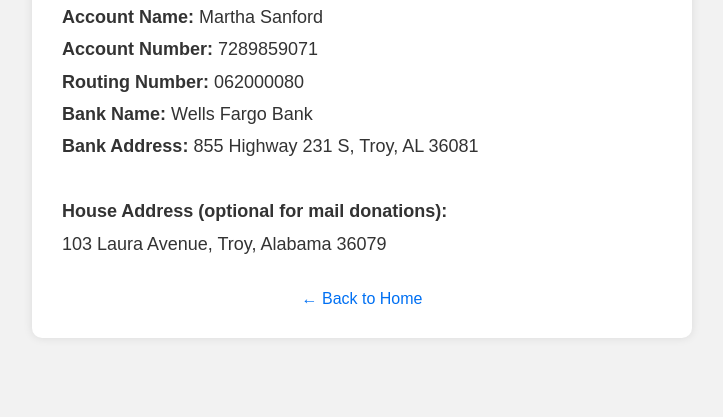
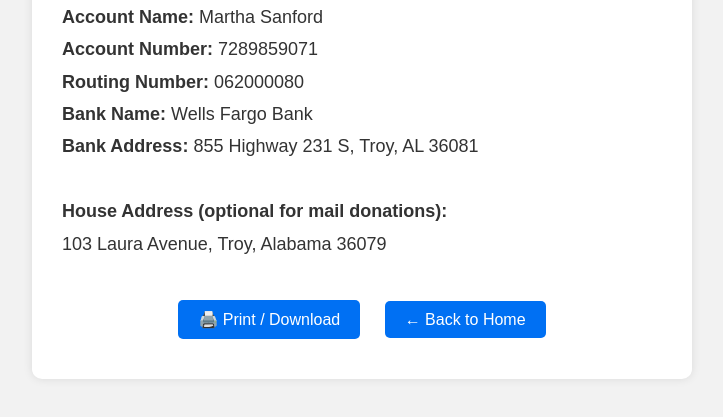
Before and after one commit to Honortribute/Jimmy-Mccallum-funeral, a plain HTML site: page donate.html in a window 1280 px wide. Shown: the part 137-554 px from the top of the page, without its empty margins (278-1001 px from the left). Drawn offline with Linux system fonts and the light colour scheme.

Commit message:
Update donate.html

```diff
--- a/donate.html
+++ b/donate.html
@@ -9,8 +9,14 @@
     .container { background: #fff; padding: 30px; max-width: 600px; margin: auto; border-radius: 10px; box-shadow: 0 0 10px rgba(0,0,0,0.1); }
     h1 { color: #444; }
     .details { font-size: 18px; margin-top: 20px; line-height: 1.8; text-align: left; }
-    a { color: #0070f3; text-decoration: none; display: inline-block; margin-top: 30px; }
+    .actions { margin-top: 30px; }
+    button, a { background: #0070f3; color: #fff; border: none; padding: 10px 20px; border-radius: 5px; text-decoration: none; margin: 10px; cursor: pointer; font-size: 16px; }
   </style>
+  <script>
+    function printDetails() {
+      window.print();
+    }
+  </script>
 </head>
 <body>
   <div class="container">
@@ -24,7 +30,11 @@
       <strong>House Address (optional for mail donations):</strong><br>
       103 Laura Avenue, Troy, Alabama 36079
     </div>
-    <a href="index.html">← Back to Home</a>
+
+    <div class="actions">
+      <button onclick="printDetails()">🖨️ Print / Download</button>
+      <a href="index.html">← Back to Home</a>
+    </div>
   </div>
 </body>
 </html>
```
